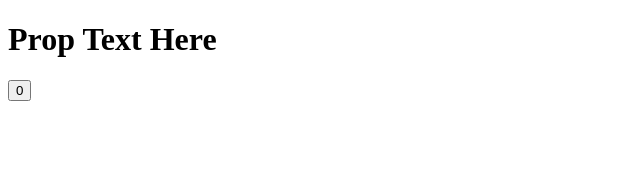
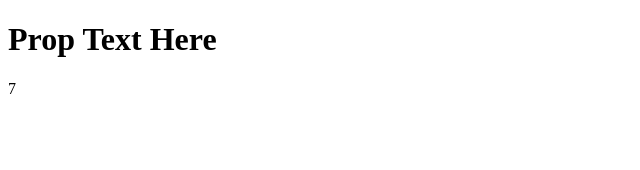
Before and after one commit to aoihanabi/React-To-Do, a React (Create React App) app: page / in a window 1280 px wide. Shown: the top 170 px of the page, without its empty margins (0-640 px from the left). Built offline with nearby package versions, Linux system fonts and the light colour scheme.

Commit message:
Created a new component to make a simple counter using react lifecycle methods

```diff
--- a/src/App.js
+++ b/src/App.js
@@ -1,6 +1,7 @@
 import React from "react";
 import Header from "./components/Header";
-import Button from "./components/Button";
+// import Button from "./components/Button";
+import Counter from "./components/Counter";
 
 //React function component example
 // const App = () => {
@@ -15,7 +16,8 @@ class App extends React.Component //the inheritance is what makes it a react cla
         return (
         <>
             <Header text="Prop Text Here" />
-            <Button label="Hey button" />
+            {/* <Button label="Hey button" /> */}
+            <Counter />
         </>);
     }
 }
--- /dev/null
+++ b/src/components/Counter.js
@@ -0,0 +1,24 @@
+import React from "react";
+
+class Counter extends React.Component {
+    constructor() {
+        super();
+        this.state = {counter: 0};
+        this.timer = null;
+    }
+
+    componentDidMount() {
+        this.timer = setInterval(() => {
+            this.setState({ counter: this.state.counter+1 })
+        }, 1000);
+    }
+
+    componentWillUnmount(){
+        clearInterval(this.timer);
+    }
+
+    render() {
+        return <label>{this.state.counter}</label>
+    }
+}
+export default Counter;
```
